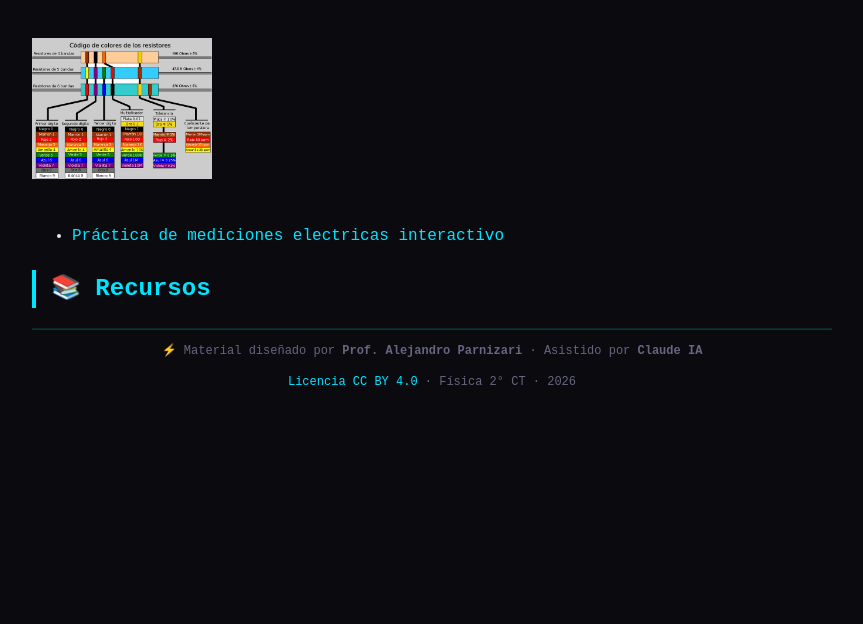
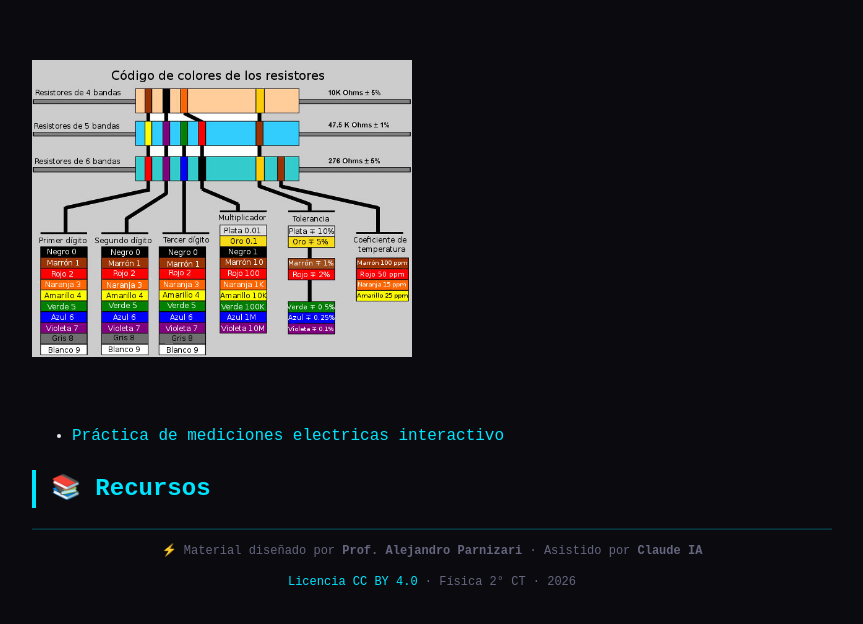
Before and after one commit to AleParni/Fisica3CV, a plain HTML site: page index.html in a window 1280 px wide. Shown: the part 188-812 px from the top of the page, without its empty margins (208-1071 px from the left). Drawn offline with Linux system fonts and the light colour scheme.

Commit message:
Update index.html

```diff
--- a/index.html
+++ b/index.html
@@ -32,7 +32,7 @@
 
     <h1>⚡Practico#1 Mapeo de campo electrico</h1>
 <h1>⚡Practico#2 Medidaselectricas</h1>
-<img src="codigocolores.jpg" alt="Animación" style="width:180px;height:180px;object-fit:contain;">
+<img src="codigocolores.jpg" alt="Animación" style="width:380px;height:380px;object-fit:contain;">
 
       <ul>
             <li><a href="medicioneselectricaslab.html"> Práctica de mediciones electricas interactivo</a></li>
```
